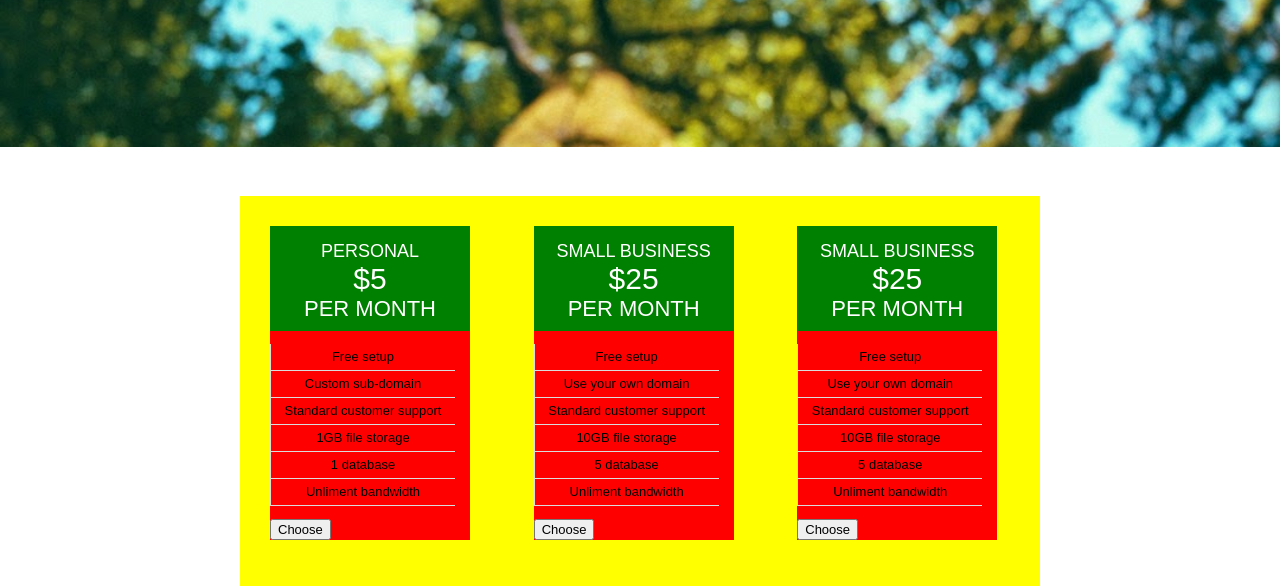
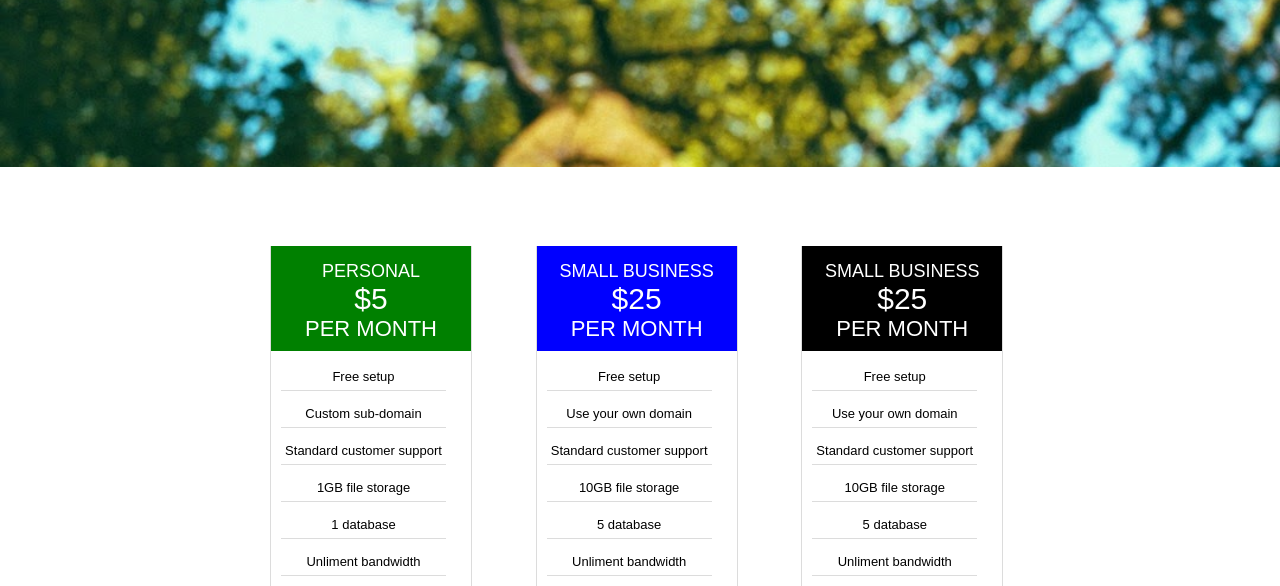
Before and after one commit to MonicaG110/SimpleWeb---My-portafolio, a plain HTML site: page index.html in a window 1280 px wide. Shown: the part 182-768 px from the top of the page. Drawn offline with Linux system fonts and the light colour scheme.

Commit message:
almost done

```diff
--- a/assets.css
+++ b/assets.css
@@ -7,7 +7,7 @@ html {
     width: 100%;
     height: 365px;
     font-family:"Helvetica" , "Sans-serif";
-    font-size: 13px
+    font-size: 13px;
 }
 
 .hero {
@@ -19,8 +19,13 @@ html {
     color:#FFF;
     width: 100%;
     height: 70%;
+    margin: auto;
     padding-top: 60px;
     font-size: 30px;
+}
+
+.menu{
+    height: 20px;
 }
 
 .menu a{
@@ -37,16 +42,13 @@ list-style:none;
 .mainContainer{
     width: 800px;
     margin: 0 auto;
-    background-color: yellow;
-
 }
 .container{
-    background-color: red;
     display: inline-block;
     width: 25%;
     margin: 30px;
-    border-style: solid #DCDCDC;
-
+    border-left:1px solid #DCDCDC;
+    border-right: 1px solid #DCDCDC;
 }
 .heading{
     background-color: green;
@@ -55,9 +57,27 @@ list-style:none;
     text-align: center;
     color: white;
     padding-top: 15px;
-    border
+
 }
 
+.One{
+    background-color: blue;
+    height:90px;
+    list-style-type: none;
+    text-align: center;
+    color: white;
+    padding-top: 15px;
+}
+
+.Two{
+    background-color: black;
+    height:90px;
+    list-style-type: none;
+    text-align: center;
+    color: white;
+    padding-top: 15px;
+
+}
 .type{
     font-size: 18px;
 }
@@ -74,8 +94,9 @@ list-style:none;
     list-style: none;
     line-height: 2em;
     text-align: center;
-    border-left:1pt solid #DCDCDC;
-    border-bottom: 1pt solid #DCDCDC;
+    border-bottom: 1px solid #DCDCDC;
+    position: relative;
+    margin: 10px;
 }
 
 .details {
@@ -96,3 +117,12 @@ list-style:none;
     display: inline-block;
     margin:30px;
 }
+.push button{
+    text-align: center;
+    padding-top: 10px;
+    height: 40px;
+    border-radius: 5px;
+    margin-left: 50px;
+    padding:10px;
+
+}
--- a/index.html
+++ b/index.html
@@ -41,13 +41,13 @@
 					<li>1 database</li>
 					<li>Unliment bandwidth</li>
 				</ul>
-				<div>
+				<div class="push">
 					<button stylie="submit">Choose</button>
 				</div>
 		</div>
 
 	<div class="container">
-			<div class="heading">
+			<div class="One">
 				<li class="type">SMALL BUSINESS</li>
 				<li class="money">$25</li>
 				<li class= "month">PER MONTH</li>
@@ -60,13 +60,13 @@
 					<li>5 database</li>
 					<li>Unliment bandwidth</li>
 				</ul>
-				<div>
+				<div class="push">
 					<button type="submit">Choose</button>
 				</div>
 		</div>
 
 		<div class="container">
-			<div class="heading">
+			<div class="Two">
 				<li class="type">SMALL BUSINESS</li>
 				<li class="money">$25</li>
 				<li class="month">PER MONTH</li>
@@ -79,7 +79,7 @@
 					<li>5 database</li>
 					<li>Unliment bandwidth</li>
 				</ul>
-				<div>
+				<div class="push">
 					<button type="submit">Choose</button>
 				</div>
 		</div>
```
